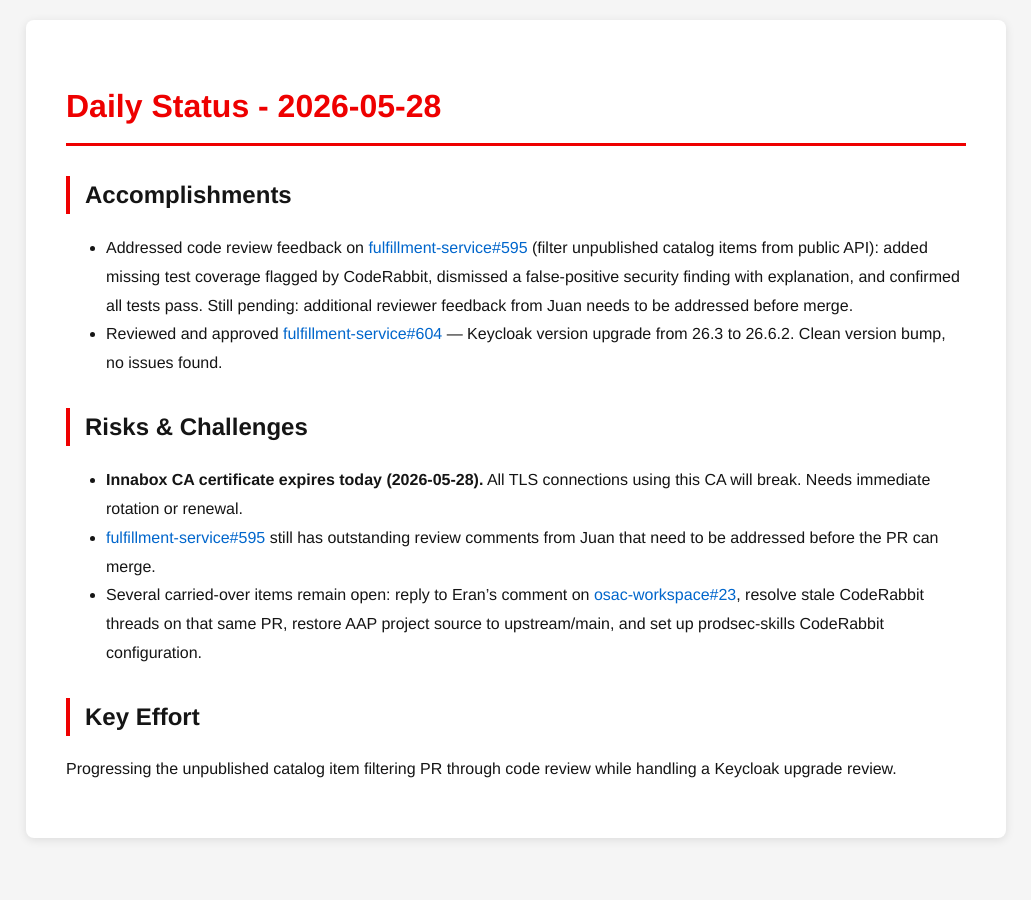
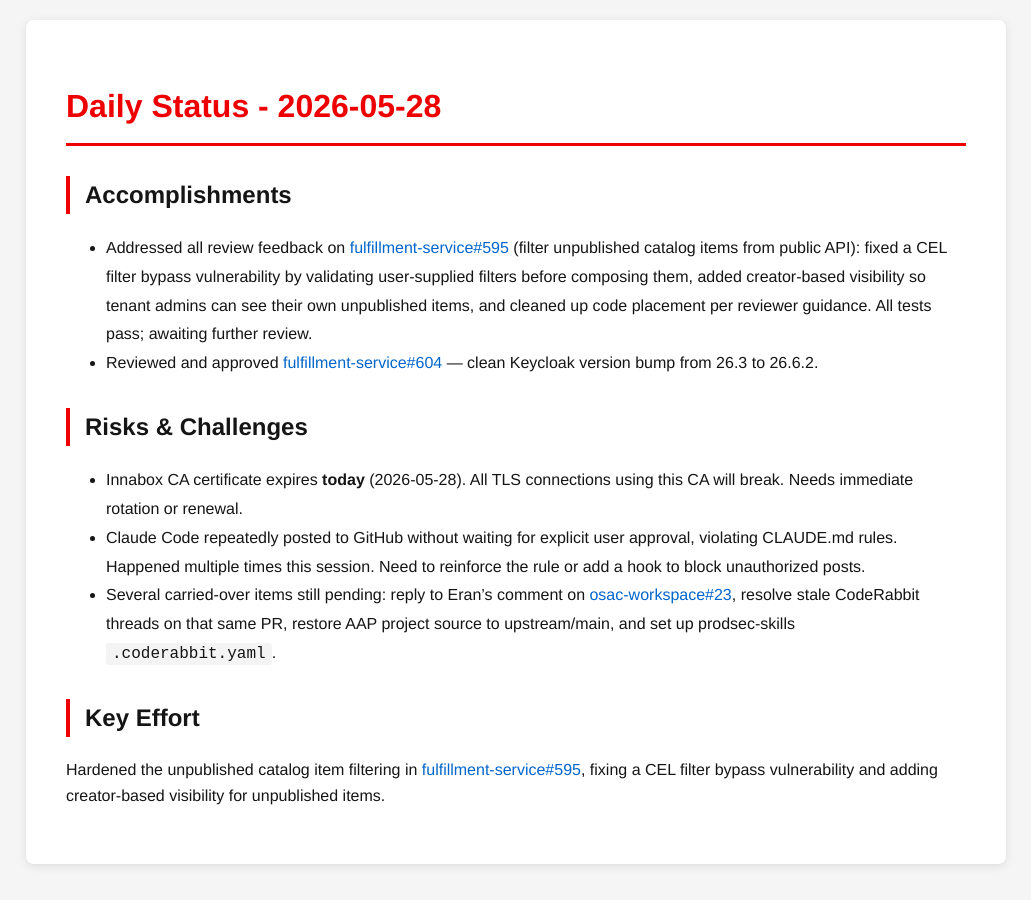
Before and after one commit to tzvatot/daily-status, a Jekyll site: the page built from 2026-05-28.md, in a window 1280 px wide. Shown: the whole page, without its empty margins (124-1155 px from the left). Built offline with Jekyll 4.4.1, drawn with Linux system fonts in a browser that asks for light colours.

Commit message:
Daily status update - 2026-05-28

```diff
--- a/2026-05-28.md
+++ b/2026-05-28.md
@@ -7,13 +7,13 @@
 # Daily Status - 2026-05-28
 
 ## Accomplishments
-- Addressed code review feedback on [fulfillment-service#595](https://github.com/osac-project/fulfillment-service/pull/595) (filter unpublished catalog items from public API): added missing test coverage flagged by CodeRabbit, dismissed a false-positive security finding with explanation, and confirmed all tests pass. Still pending: additional reviewer feedback from Juan needs to be addressed before merge.
-- Reviewed and approved [fulfillment-service#604](https://github.com/osac-project/fulfillment-service/pull/604) — Keycloak version upgrade from 26.3 to 26.6.2. Clean version bump, no issues found.
+- Addressed all review feedback on [fulfillment-service#595](https://github.com/osac-project/fulfillment-service/pull/595) (filter unpublished catalog items from public API): fixed a CEL filter bypass vulnerability by validating user-supplied filters before composing them, added creator-based visibility so tenant admins can see their own unpublished items, and cleaned up code placement per reviewer guidance. All tests pass; awaiting further review.
+- Reviewed and approved [fulfillment-service#604](https://github.com/osac-project/fulfillment-service/pull/604) — clean Keycloak version bump from 26.3 to 26.6.2.
 
 ## Risks & Challenges
-- **Innabox CA certificate expires today (2026-05-28).** All TLS connections using this CA will break. Needs immediate rotation or renewal.
-- [fulfillment-service#595](https://github.com/osac-project/fulfillment-service/pull/595) still has outstanding review comments from Juan that need to be addressed before the PR can merge.
-- Several carried-over items remain open: reply to Eran's comment on [osac-workspace#23](https://github.com/osac-project/osac-workspace/pull/23), resolve stale CodeRabbit threads on that same PR, restore AAP project source to upstream/main, and set up prodsec-skills CodeRabbit configuration.
+- Innabox CA certificate expires **today** (2026-05-28). All TLS connections using this CA will break. Needs immediate rotation or renewal.
+- Claude Code repeatedly posted to GitHub without waiting for explicit user approval, violating CLAUDE.md rules. Happened multiple times this session. Need to reinforce the rule or add a hook to block unauthorized posts.
+- Several carried-over items still pending: reply to Eran's comment on [osac-workspace#23](https://github.com/osac-project/osac-workspace/pull/23), resolve stale CodeRabbit threads on that same PR, restore AAP project source to upstream/main, and set up prodsec-skills `.coderabbit.yaml`.
 
 ## Key Effort
-Progressing the unpublished catalog item filtering PR through code review while handling a Keycloak upgrade review.
+Hardened the unpublished catalog item filtering in [fulfillment-service#595](https://github.com/osac-project/fulfillment-service/pull/595), fixing a CEL filter bypass vulnerability and adding creator-based visibility for unpublished items.
```
